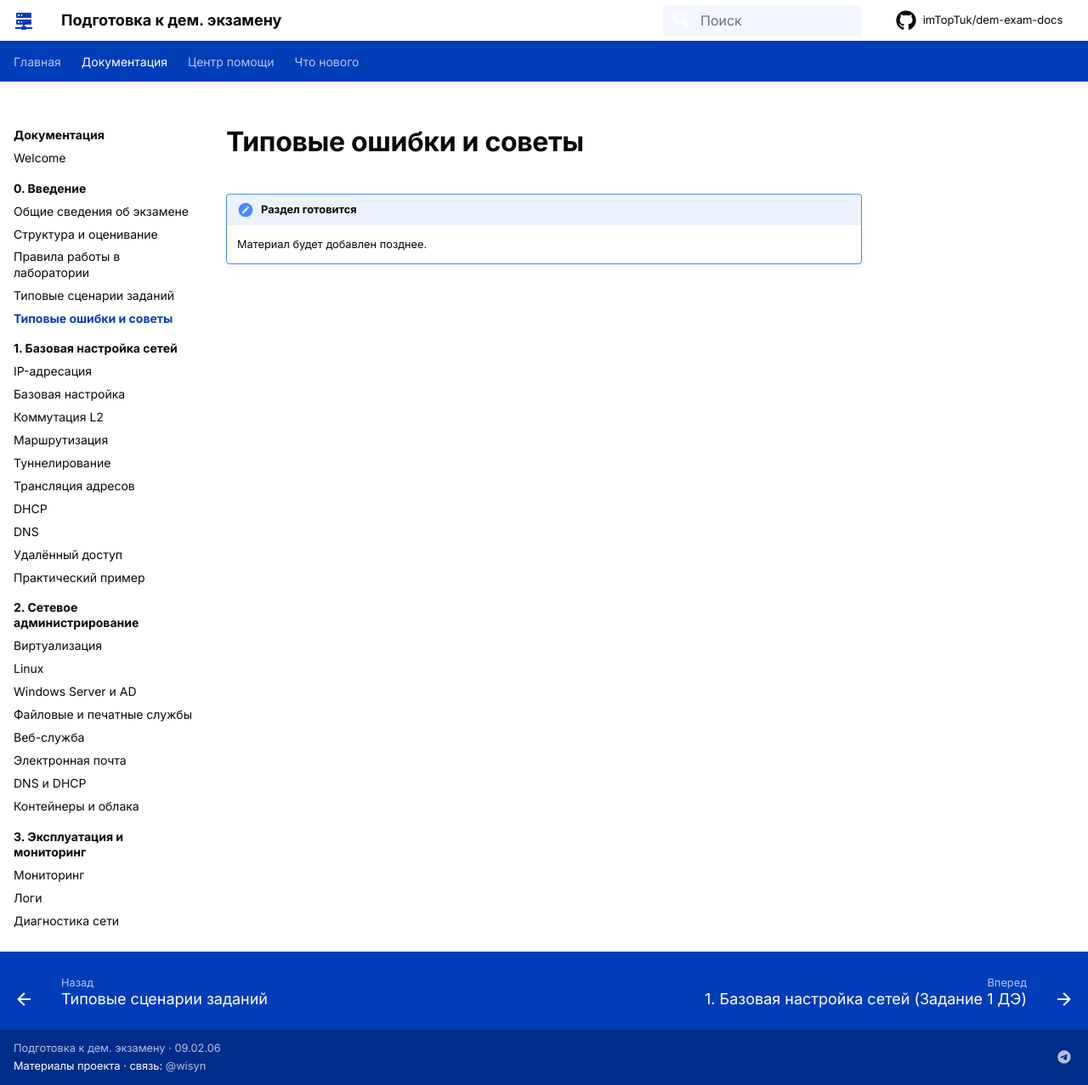
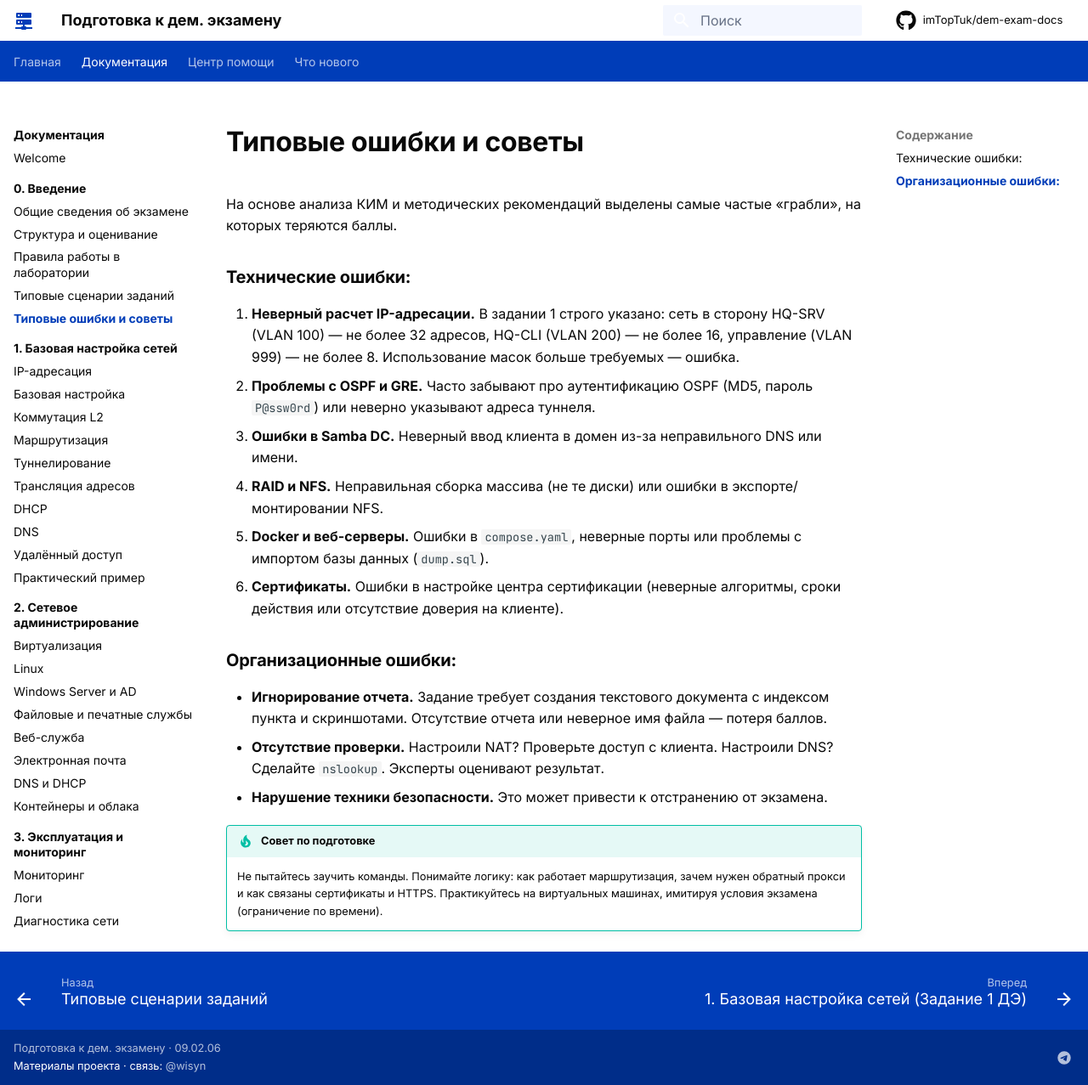
Before and after one commit to imTopTuk/dem-exam-docs, an MkDocs documentation site: the page built from docs/documentation/chapter-0/topic-05.md, in a window 1280 px wide and 1277 px high. Shown: the whole window at 85% size. Built offline with MkDocs 1.6.1 and Material for MkDocs 9.7.7, drawn with Linux system fonts in a browser that asks for light colours; comment, search, counter and statistics services are not loaded.

Commit message:
Update topic-05.md

```diff
--- a/docs/documentation/chapter-0/topic-05.md
+++ b/docs/documentation/chapter-0/topic-05.md
@@ -1,4 +1,21 @@
 # Типовые ошибки и советы
 
-!!! note "Раздел готовится"
-    Материал будет добавлен позднее.
+На основе анализа КИМ и методических рекомендаций выделены самые частые «грабли», на которых теряются баллы.
+
+### Технические ошибки:
+
+1.  **Неверный расчет IP-адресации.** В задании 1 строго указано: сеть в сторону HQ-SRV (VLAN 100) — не более 32 адресов, HQ-CLI (VLAN 200) — не более 16, управление (VLAN 999) — не более 8. Использование масок больше требуемых — ошибка.
+2.  **Проблемы с OSPF и GRE.** Часто забывают про аутентификацию OSPF (MD5, пароль `P@ssw0rd`) или неверно указывают адреса туннеля.
+3.  **Ошибки в Samba DC.** Неверный ввод клиента в домен из-за неправильного DNS или имени.
+4.  **RAID и NFS.** Неправильная сборка массива (не те диски) или ошибки в экспорте/монтировании NFS.
+5.  **Docker и веб-серверы.** Ошибки в `compose.yaml`, неверные порты или проблемы с импортом базы данных (`dump.sql`).
+6.  **Сертификаты.** Ошибки в настройке центра сертификации (неверные алгоритмы, сроки действия или отсутствие доверия на клиенте).
+
+### Организационные ошибки:
+
+- **Игнорирование отчета.** Задание требует создания текстового документа с индексом пункта и скриншотами. Отсутствие отчета или неверное имя файла — потеря баллов.
+- **Отсутствие проверки.** Настроили NAT? Проверьте доступ с клиента. Настроили DNS? Сделайте `nslookup`. Эксперты оценивают результат.
+- **Нарушение техники безопасности.** Это может привести к отстранению от экзамена.
+
+!!! tip "Совет по подготовке"
+    Не пытайтесь заучить команды. Понимайте логику: как работает маршрутизация, зачем нужен обратный прокси и как связаны сертификаты и HTTPS. Практикуйтесь на виртуальных машинах, имитируя условия экзамена (ограничение по времени).
```
